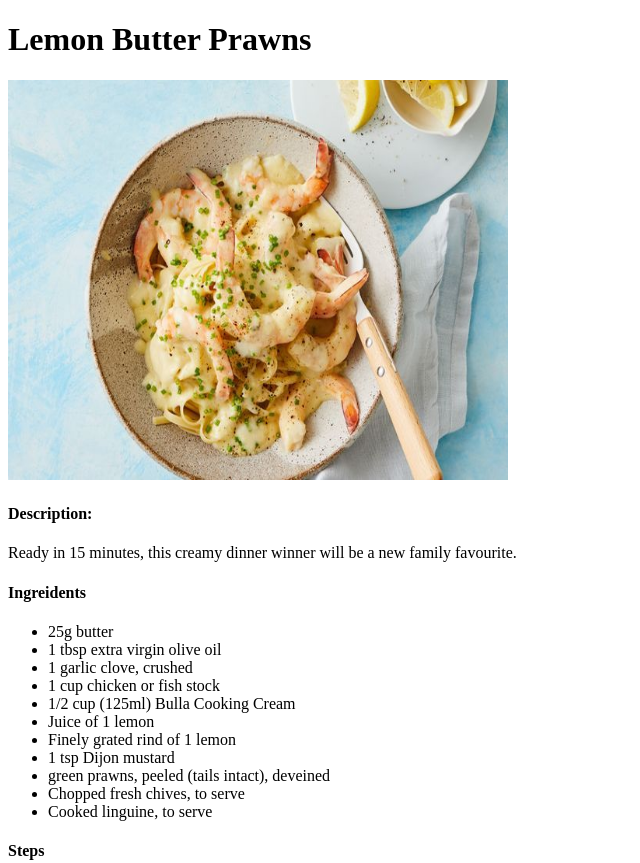
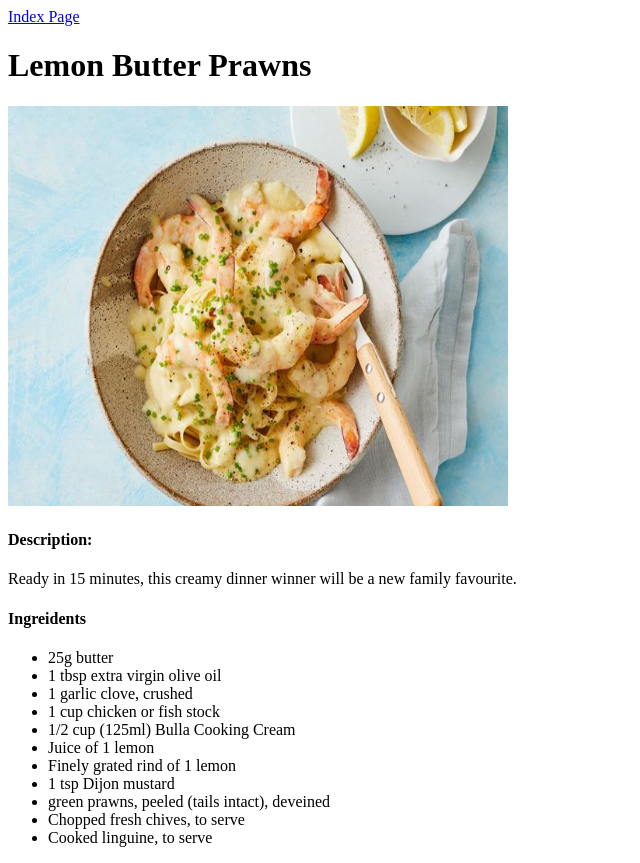
Before and after one commit to CatdadR/odin-recipes, a plain HTML site: page recipes/LemonButterPrawns-01.html in a window 1280 px wide. Shown: the top 863 px of the page, without its empty margins (0-640 px from the left). Drawn offline with Linux system fonts and the light colour scheme.

Commit message:
Add link to index page at top of each recipe page

```diff
--- a/recipes/LemonButterPrawns-01.html
+++ b/recipes/LemonButterPrawns-01.html
@@ -6,6 +6,7 @@
     <title>Document</title>
 </head>
 <body>
+    <a href="../index.html" target="_blank" rel="noreferrer noopener">Index Page</a>
     <h1>Lemon Butter Prawns</h1>
     <img src="Images/lemon-butter-prawns.jpg" alt="Image of the completed lemon butter prawns" width="500" height="400">
         <h4>Description:</h4>
```
Also changed, not shown: recipes/NasiGoreng-01.html (+1 -0 lines), recipes/Redcurrylamb-01.html (+1 -0 lines).
